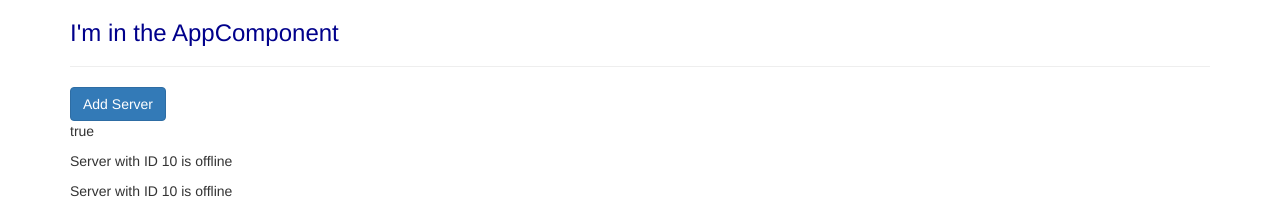
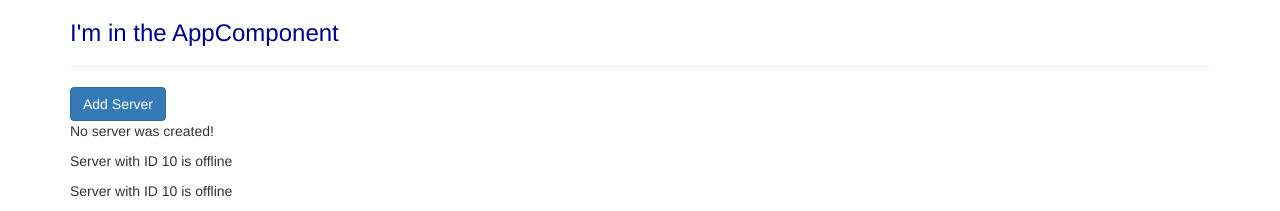
Before and after one commit to gourav618/Angular-Learning, an Angular app: page / in a window 1280 px wide. Shown: the top 211 px of the page. Built offline with nearby package versions, Linux system fonts and the light colour scheme.

Commit message:
event binding

```diff
--- a/src/app/servers/servers.component.html
+++ b/src/app/servers/servers.component.html
@@ -1,6 +1,9 @@
 <button
 class="btn btn-primary"
-[disabled]="!allowNewServer">Add Server</button>
-<p [innerText]="allowNewServer"></p>
+[disabled]="!allowNewServer"
+(click)="onCreateServer()">Add Server</button>
+<!-- <p>{{ allowNewServer }}</p> String Interpolation below is property Binding example for the same tag-->
+<!-- <p [innerText]="allowNewServer"></p> -->
+<p>{{ serverCreationStatus }}</p>
 <app-server></app-server>
 <app-server></app-server>
--- a/src/app/servers/servers.component.ts
+++ b/src/app/servers/servers.component.ts
@@ -10,6 +10,7 @@ import { Component } from '@angular/core';
 })
 export class ServersComponent {
   allowNewServer = false;
+  serverCreationStatus = 'No server was created!';
 
   constructor(){
     setTimeout(() => {
@@ -17,4 +18,8 @@ export class ServersComponent {
     }, 2000);
   }
 
+  onCreateServer() {
+    this.serverCreationStatus = 'Server was created!';
+  }
+
 }
```
